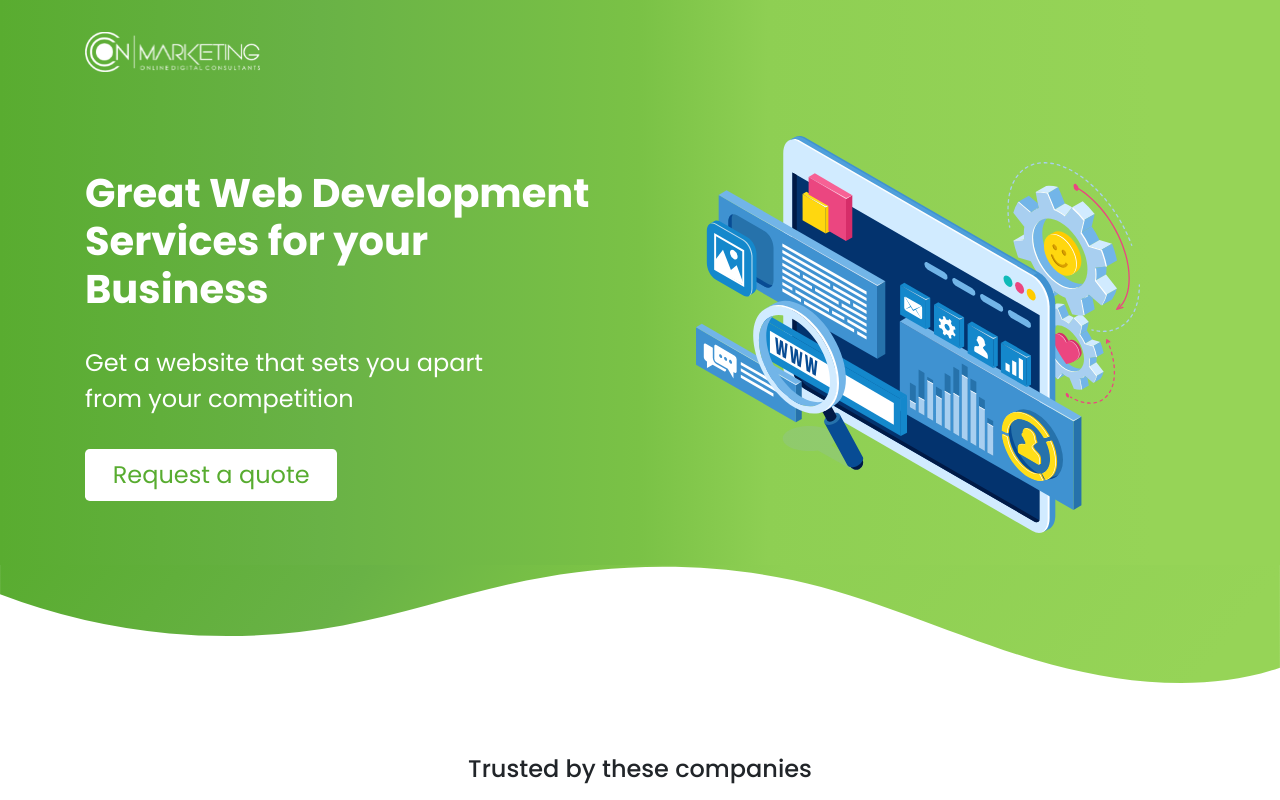
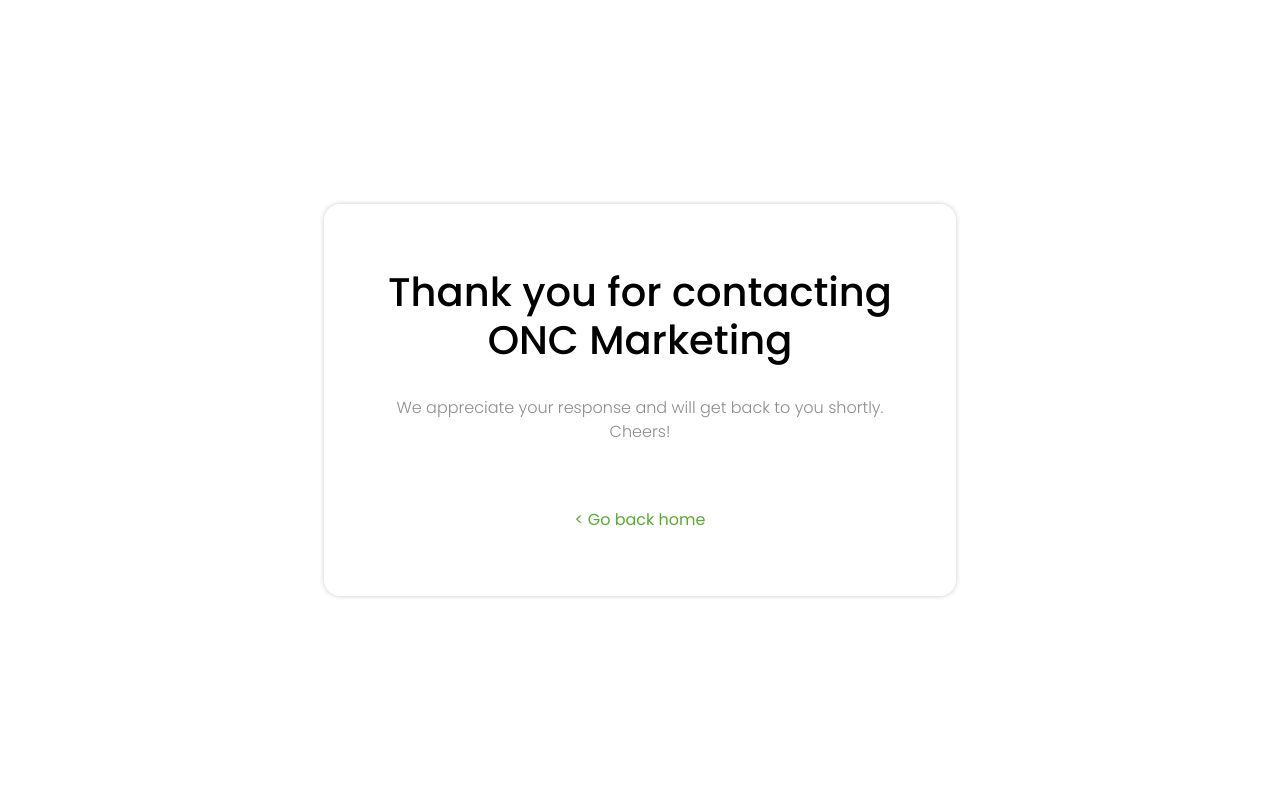
Before and after one commit to Azerii/onc-marketing, a React (Create React App) app: page /thank-you in a window 1280 px wide. Shown: the top 800 px of the page. Built offline with nearby package versions, Linux system fonts and the light colour scheme.

Commit message:
add google analytics code embed

```diff
--- a/package.json
+++ b/package.json
@@ -8,6 +8,7 @@
     "@testing-library/user-event": "^7.1.2",
     "react": "^16.14.0",
     "react-dom": "^16.14.0",
+    "react-router-dom": "^5.2.0",
     "react-scripts": "3.4.0"
   },
   "scripts": {
--- a/public/index.html
+++ b/public/index.html
@@ -2,14 +2,24 @@
 <html lang="en">
   <head>
     <meta charset="utf-8" />
-    <!-- <link rel="icon" href="%PUBLIC_URL%/favicon.ico" /> -->
+    <link rel="icon" href="%PUBLIC_URL%/favicon.png" />
     <meta name="viewport" content="width=device-width, initial-scale=1" />
     <meta name="theme-color" content="#000000" />
     <meta
       name="description"
       content="Great Web Development Services for your Business"
     />
-    <!-- <link rel="apple-touch-icon" href="%PUBLIC_URL%/logo192.png" /> -->
+    <link rel="apple-touch-icon" href="%PUBLIC_URL%/favicon.png" />
+
+    <!-- Global site tag (gtag.js) - Google Analytics -->
+    <script async src="https://www.googletagmanager.com/gtag/js?id=UA-169824765-3"></script>
+    <script>
+      window.dataLayer = window.dataLayer || [];
+      function gtag(){dataLayer.push(arguments);}
+      gtag('js', new Date());
+
+      gtag('config', 'UA-169824765-3');
+    </script>
     <!--
       manifest.json provides metadata used when your web app is installed on a
       user's mobile device or desktop. See https://developers.google.com/web/fundamentals/web-app-manifest/
@@ -48,5 +58,10 @@
       To begin the development, run `npm start` or `yarn start`.
       To create a production bundle, use `npm run build` or `yarn build`.
     -->
+
+    <!-- Start of HubSpot Embed Code -->
+    <script type="text/javascript" id="hs-script-loader" async defer src="//js.hs-scripts.com/8675190.js"></script>
+    <!-- End of HubSpot Embed Code -->
+
   </body>
 </html>
--- a/src/App.js
+++ b/src/App.js
@@ -1,30 +1,18 @@
 import React from 'react';
 import './App.css';
-import Brands from './components/Brands';
-import Services from './components/Services';
-import OurWorks from './components/OurWorks';
-import Sectors from './components/Sectors';
-import Process from './components/Process';
-import Testimonial from './components/Testimonial';
-import ContactForm from './components/ContactForm';
-import TopCaption from './components/TopCaption';
-import Carousel from './components/Carousel';
-import Modal from './components/Modal';
+
+import {BrowserRouter as Router, Route, Switch, Link} from 'react-router-dom'
+import Home from './pages/Home';
+import ThankYou from './pages/ThankYou';
 
 function App() {
   return (
-    <div className="App">
-      <Modal />
-      <TopCaption />
-      <Brands />
-      <Services />
-      <OurWorks />
-      <Sectors />
-      {/* <Carousel /> */}
-      <Process />
-      <Testimonial />
-      <ContactForm />
-    </div>
+    <Router>
+      <div className="App">
+        <Route exact path='/' component={Home} />
+        <Route exact path='/thank-you' component={ThankYou} />
+      </div>
+    </Router>
   );
 }
 
--- a/src/components/ContactForm.js
+++ b/src/components/ContactForm.js
@@ -35,7 +35,10 @@
                         <div className='title'>
                             <h1>Get in touch with us</h1>
                         </div>
-                        <form onSubmit={(e) => {return}}>
+                        <form onSubmit={(e) => {
+                                e.preventDefault()
+                                window.location.replace('/thank-you')
+                            }}>
                             <div className="form-group">
                                 <p>Full Name</p>
                                 <input type="text" minLength="2" id="name" name="name" placeholder="e.g. Adekunle Ciroma" required />
--- a/src/components/Modal.js
+++ b/src/components/Modal.js
@@ -38,7 +38,10 @@
                     <div className="modal-body">
                         <div className='modal-consultation-wrapper'>
                             <div className='modal-container'>
-                                <form onSubmit={(e) => {return}}>
+                                <form onSubmit={(e) => {
+                                        e.preventDefault()
+                                        window.location.replace('/thank-you')
+                                    }}>
                                     <div className="form-group">
                                         <p>Full Name</p>
                                         <input type="text" minLength="2" id="name" name="name" placeholder="e.g. Adekunle Ciroma" required />
--- a/src/css/testimonial.css
+++ b/src/css/testimonial.css
@@ -36,6 +36,7 @@
 .testimonial .inner .content-left .avatar {
     position: relative;
     width: 80%;
+    z-index: 5;
 }
 
 .testimonial .inner .content-right {
--- /dev/null
+++ b/src/css/thankyou.css
@@ -0,0 +1,45 @@
+.thankyou-wrapper {
+    display: flex;
+    flex-direction: column;
+    align-items: center;
+    justify-content: center;
+    height: 100vh;
+}
+
+.thankyou-inner {
+    box-shadow: 0px 0px 5px #c9c9c9;
+    padding: 4rem;
+    border-radius: 1rem;
+}
+
+.thankyou-inner h1 {
+    color: #000000;
+    margin-bottom: 2rem;
+    text-align: center;
+}
+
+.thankyou-inner p {
+    color: #8d8d8d;
+    font-weight: 300;
+    text-align: center;
+}
+
+.thankyou-inner a {
+    display: block;
+    color: #59AC30;
+    text-align: center;
+    margin-top: 4rem;
+}
+
+@media screen and (max-width: 768px) {
+    .thankyou-inner {
+        width: 90%;
+        padding: 2rem;
+    }
+    .thankyou-inner h1 {
+        font-size: 120%;
+    }
+    .thankyou-inner p {
+        font-size: 100%;
+    }
+}
--- /dev/null
+++ b/src/pages/Home.js
@@ -0,0 +1,27 @@
+import React from 'react';
+
+import Brands from '../components/Brands';
+import Services from '../components/Services';
+import OurWorks from '../components/OurWorks';
+import Sectors from '../components/Sectors';
+import Process from '../components/Process';
+import Testimonial from '../components/Testimonial';
+import ContactForm from '../components/ContactForm';
+import TopCaption from '../components/TopCaption';
+import Modal from '../components/Modal';
+
+export default function Home() {
+  return (
+    <React.Fragment>
+      <Modal />
+      <TopCaption />
+      <Brands />
+      <Services />
+      <OurWorks />
+      <Sectors />
+      <Process />
+      <Testimonial />
+      <ContactForm />
+    </React.Fragment>
+  );
+}
--- /dev/null
+++ b/src/pages/ThankYou.js
@@ -0,0 +1,15 @@
+import React from 'react'
+
+import '../css/thankyou.css'
+
+export default function ThankYou() {
+    return (
+            <div className='thankyou-wrapper'>
+                <div className='thankyou-inner'>
+                    <h1>Thank you for contacting<br />ONC Marketing</h1>
+                    <p>We appreciate your response and will get back to you shortly.<br />Cheers!</p>
+                    <a href='/'>{'< '}Go back home</a>
+                </div>
+            </div>
+    )
+}
```
Also changed, not shown: public/favicon.png (added), public/manifest.json, 1 other file (tests, documents, lock files or other folders).
